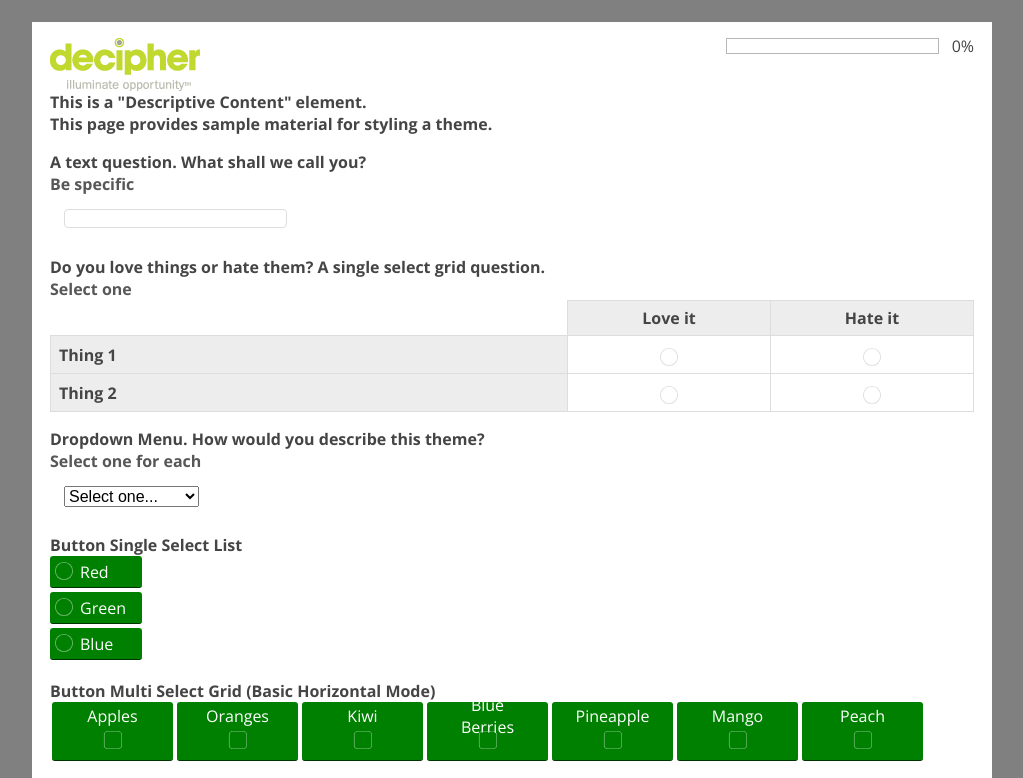
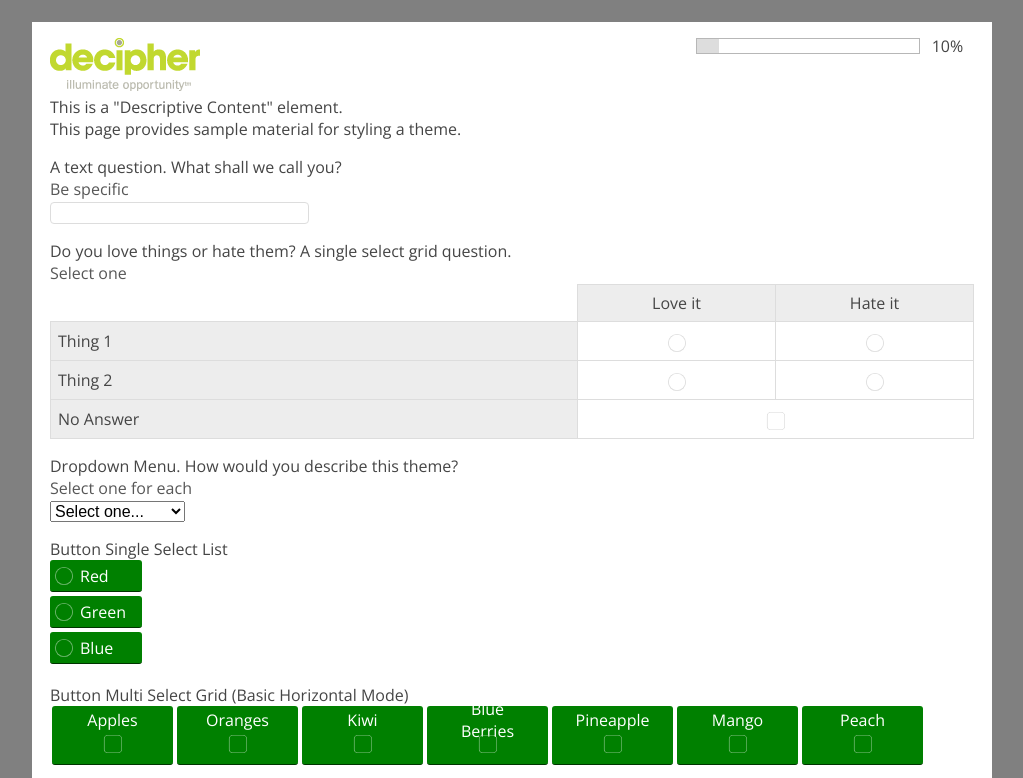
Before and after one commit to decipherinc/beacon-theming-kit, a website: page index.html in a window 1280 px wide. Shown: the top 778 px of the page, without its empty margins (128-1151 px from the left). Drawn offline with nearby package versions, Linux system fonts and the light colour scheme.

Commit message:
post design team ux test fixes

```diff
--- a/index.html
+++ b/index.html
@@ -23,13 +23,13 @@
   <div class="survey-section">
       <div class="survey-body">
 
-        <div class="surveyLogo survey-logo survey-logo-left group">
-            <img src="assets/img/decipher-logo.png" class="survey-logo-image" alt="logo" align="left">
+        <div class="logo logo-left">
+            <img src="assets/img/decipher-logo.png" class="logo-image" alt="logo">
         </div>
 
-        <div class="progress-bar progress-top" title="progress bar - 0% complete">
-          <div class="progress-box-outer"><span class="progress-box-completed" style="width: 0%;"></span></div>
-          <div class="progress-text"><span class="screen-readers-only">progress bar </span>0%</div>
+        <div class="progress-bar progress-top" title="progress bar - 10% complete">
+          <div class="progress-box-outer"><span class="progress-box-completed" style="width: 10%;"></span></div>
+          <div class="progress-text"><span class="screen-readers-only">progress bar </span>10%</div>
         </div><!-- /.progress-bar -->
 
         <form id="primary" name="primary" method="post" action="/survey/selfserve/53a/150200" enctype="application/x-www-form-urlencoded">
@@ -66,7 +66,7 @@
                                 <td colspan="1" class="cell nonempty mobile-top-border-cell"></td>
                             </tr>
                             <tr class="row row-elements even colCount-1">
-                                <td  class="cell nonempty element indent-1 mobile border-collapse groupingRows OneColumnEl    ">
+                                <td  class="cell nonempty element mobile border-collapse groupingRows OneColumnEl    ">
                                     <span class="cell-sub-wrapper cell-legend-above">
                                         <span class="cell-input cell-sub-column">
                                           <input type="text" name="ans87.0.0" id="ans87.0.0" value="" size="25" class="input text-input"/>
@@ -101,20 +101,19 @@
                             </svg>
                         </span>
                     </div>
-                    <table class="grid grid-list-mode" data-settings="auto-optimize mobile-mode group-by-row table-mode" data-height="" summary="This table contains form elements to answer the survey question">
+                    <table class="grid setWidth grid-table-mode" data-settings="auto-optimize mobile-mode group-by-row table-mode" data-height="" summary="This table contains form elements to answer the survey question">
                         <tbody>
                             <tr class="row mobile-top-border-row">
                                 <td colspan="3" class="cell nonempty mobile-top-border-cell"></td>
                             </tr>
                             <tr class="row row-col-legends row-col-legends-top colCount-2">
                                 <td class="cell empty empty-left empty-top unused mobile border-collapse"></td>
-                                <th scope="col" id="q2_c1" class="cell nonempty legend col-legend col-legend-top col-legend-basic legend-level-1 mobile border-collapse">
+                                <th scope="col" id="q2_c1" class="cell nonempty legend col-legend col-legend-top col-legend-basic legend-level-1 mobile border-collapse   " style="width: 198px; min-width: 198px;">
                                     Love it
                                 </th>
-                                <th scope="col" id="q2_c2" class="cell nonempty legend col-legend col-legend-top col-legend-basic legend-level-1 mobile border-collapse">
+                                <th scope="col" id="q2_c2" class="cell nonempty legend col-legend col-legend-top col-legend-basic legend-level-1 mobile border-collapse   " style="width: 198px; min-width: 198px;">
                                     Hate it
                                 </th>
-
                             </tr>
                         </tbody>
                         <tbody>
@@ -125,7 +124,7 @@
                                 <td headers="q2_c1" class="cell nonempty element indent-1 mobile border-collapse groupingRows    clickableCell">
                                     <span class="cell-sub-wrapper cell-legend-right">
                                         <span class="cell-input cell-sub-column">
-                                            <input type="radio" name="ans91.0.0" value="0"  class="radio"/>
+                                            <input type="radio" name="ans91.0.0" value="0" class="radio fir-hidden">
                                         </span>
                                         <span class="cell-text cell-sub-column"><label>Love it</label> </span>
                                     </span>
@@ -133,12 +132,11 @@
                                 <td headers="q2_c2" class="cell nonempty element indent-1 mobile border-collapse groupingRows    clickableCell">
                                     <span class="cell-sub-wrapper cell-legend-right">
                                         <span class="cell-input cell-sub-column">
-                                            <input type="radio" name="ans91.0.0" value="1"  class="radio"/>
+                                            <input type="radio" name="ans91.0.0" value="1" class="radio fir-hidden">
                                         </span>
                                         <span class="cell-text cell-sub-column"><label>Hate it</label> </span>
                                     </span>
                                 </td>
-
                             </tr>
                             <tr class="row row-elements odd colCount-2">
                                 <th scope="row" class="cell nonempty legend row-legend row-legend-left row-legend-basic legend-level-1 mobile border-collapse  ">
@@ -147,7 +145,7 @@
                                 <td headers="q2_c1" class="cell nonempty element indent-1 mobile border-collapse groupingRows    clickableCell">
                                     <span class="cell-sub-wrapper cell-legend-right">
                                         <span class="cell-input cell-sub-column">
-                                            <input type="radio" name="ans91.0.1" value="0"  class="radio"/>
+                                            <input type="radio" name="ans91.0.1" value="0" class="radio fir-hidden">
                                         </span>
                                         <span class="cell-text cell-sub-column"><label>Love it</label> </span>
                                     </span>
@@ -155,15 +153,27 @@
                                 <td headers="q2_c2" class="cell nonempty element indent-1 mobile border-collapse groupingRows    clickableCell">
                                     <span class="cell-sub-wrapper cell-legend-right">
                                         <span class="cell-input cell-sub-column">
-                                            <input type="radio" name="ans91.0.1" value="1"  class="radio"/>
+                                            <input type="radio" name="ans91.0.1" value="1" class="radio fir-hidden">
                                         </span>
                                         <span class="cell-text cell-sub-column"><label>Hate it</label> </span>
                                     </span>
+                                </td>
+                            </tr><tr class="row row-elements row-no-answer even">
+                            <th scope="row" class="cell nonempty legend row-legend row-legend-left row-legend-basic legend-level-1 mobile border-collapse  ">
+                                No Answer
+                            </th>
+                            <td colspan="2" headers="q2_c2" class="cell nonempty element naCell mobile border-collapse groupingRows   clickableCell">
+                                <span class="cell-sub-wrapper cell-legend-right">
+                                    <span class="cell-input cell-sub-column">
+                                        <input type="checkbox" id="_v2_na_q2.r3" name="_v2_na_q2.r3" value="1" class="input na fir-hidden">
+                                    </span>
+                                    <span class="cell-text cell-sub-column"><label>No Answer</label></span></span>
                                 </td>
 
                             </tr>
                         </tbody>
                     </table>
+
                 </div>
             </div><!-- /.question -->
 
@@ -195,7 +205,7 @@
                                 <td colspan="1" class="cell nonempty mobile-top-border-cell"></td>
                             </tr>
                             <tr class="row row-elements even colCount-1">
-                                <td  class="cell nonempty element indent-1 mobile border-collapse groupingRows OneColumnEl    ">
+                                <td  class="cell nonempty element mobile border-collapse groupingRows OneColumnEl    ">
                                     <span class="cell-sub-wrapper cell-legend-above">
                                         <span class="cell-input cell-sub-column">
                                             <select name="ans100.0.0" id="ans100.0.0" class="input dropdown">
--- a/theme.less
+++ b/theme.less
@@ -37,8 +37,8 @@
     --- Question > Question Text
     --- Question > Instructions
     --- Question > Answers
-    --- Question > Answers > Mobile First Table Styling
-    --- Question > Answers > Desktop Table Styling
+    --- Question > Answers > Table List Mode Styles
+    --- Question > Answers > Table Grid Mode Styles
     --- Buttons
     --- Exit Page
     --- Errors
@@ -82,6 +82,7 @@
 .gFontImport(@webfont);
 
 @primary-font-family: "Open Sans", Helvetica, Arial, "MS Trebuchet", sans-serif;
+@secondary-font-family: serif;
 @general-font-size: 16px;
 
 
@@ -106,6 +107,12 @@
 @instruction-font-family: @primary-font-family;
 
 
+// ******************* Question Text ******************* //
+@comment-text-color: @clr-3;
+@comment-font-size: @general-font-size;
+@comment-font-family: @primary-font-family;
+
+
 // ********************** Answers ********************** //
 @answer-text-color: @clr-3;
 @answer-font-size: @general-font-size;
@@ -117,6 +124,7 @@
 @table-cell-hover-color: lighten(@table-legend-bg-color, 12%);
 
 // Text Inputs
+@input-font-size: @general-font-size;
 @input-border-color: @clr-4;
 @input-border-color-active: @clr-6;
 
@@ -184,6 +192,16 @@
 @survey-warning-font-family: @primary-font-family;
 @survey-warning-bg-color: @warning-clr;
 
+
+// ********************* Exit Page ********************* //
+@exit-header-text-color: @clr-3;
+@exit-header-font-size: @general-font-size * 1.5;
+@exit-header-font-family: @primary-font-family;
+@exit-p-text-color: @clr-3;
+@exit-p-font-size: @general-font-size;
+@exit-p-font-family: @primary-font-family;
+
+
 // *********************** Footer *********************** //
 @footer-font-color: @clr-3;
 @footer-font-size: @general-font-size;
@@ -227,10 +245,13 @@
 /* =============================================== ( Resets ) =============================================== */
 /*
     There are already some resets in place by default, but you can add your own resets or normalize styles here.
-/*
+*/
+h1, h2, h3, h4, h5, h6 {
+  font-weight: normal;
+}
 
 
-/* ========================================== ( Reusable Classes ) ========================================== */
+/* ========================================== ( Reusable Classes ) ==========================================
 .large-text {
   font-size: 1.4em;
 }
@@ -271,15 +292,16 @@ html {
 /* ================================================= ( Logo ) =============================================== */
 .logo { // logo styles can go here
   text-align: center; // centered by default
-  img {}
 }
+
+.survey-logo-image {}
 
 .logo-left {
   text-align: left;
 }
 
 .logo-right {
-  text-align: right;
+  float: right;
 }
 
 
@@ -353,7 +375,11 @@ html {
 /* ============================================== ( Comment ) =============================================== */
 .comment {}
 
-.comment-text {}
+.comment-text {
+  color: @comment-text-color;
+  font-size: @comment-font-size;
+  font-family: @comment-font-family;
+}
 
 
 /* ============================================= ( Question ) ============================================== */
@@ -389,9 +415,9 @@ html {
 /* ========================================= ( Question > Answers ) ========================================= */
 // Answers Container
 .answers {
-  color: @question-text-color;
-  font-size: @question-font-size;
-  font-family: @question-font-family;
+  color: @answer-text-color;
+  font-size: @answer-font-size;
+  font-family: @answer-font-family;
 }
 
 // Inputs
@@ -407,6 +433,7 @@ select {
 
 input[type="text"] {
   border: 1px solid @input-border-color;
+  font-size: @input-font-size;
   -moz-border-radius: 4px;
   -webkit-border-radius: 4px;
   border-radius: 4px;
@@ -418,6 +445,7 @@ input[type="text"] {
 textarea {
   width: 100%;
   border: 1px solid @input-border-color;
+  font-size: @input-font-size;
   -moz-border-radius: 4px;
   -webkit-border-radius: 4px;
   border-radius: 4px;
@@ -427,7 +455,7 @@ textarea {
   }
 }
 
-/* =========================== ( Question > Answers > Mobile First Table Styles ) =========================== */
+/* ============================ ( Question > Answers > Table List Mode Styles ) ============================ */
 // Mobile col-legends (<label>)
 .cell-text {
   padding: 0 0.4em;
@@ -439,13 +467,11 @@ textarea {
 // Legends (includes typical legends and mobile-only col group legends)
 // all legends (row and col)
 .legend {
-  padding: 7px;
+  font-weight: normal;
 }
 
 // Table cells with Inputs
 .element {
-  padding: 0.7em;
-  // Hover Formatting
   &:hover, &:focus, &:active {
     background-color: @table-cell-hover-color;
   }
@@ -459,19 +485,19 @@ textarea {
 // Indentation levels on mobile exclusively
 // Cells need extra indentation to show hierarchy.
 .indent-1 {
-  padding-left: 14px;
+  padding-left: 0.5em;
 }
 .indent-2 {
-  padding-left: 21px;
+  padding-left: 1em;
 }
 .indent-3 {
-  padding-left: 28px;
+  padding-left: 1.5em;
 }
 
 // Legend formatting on mobile exclusively
 // Parents of element cells (such as groups) need extra formatting to show hierarchy.
 .legend-level-1 {
-  font-size: 1.05em;
+  font-size: @general-font-size;
 }
 .legend-level-2 {
   font-size: 1.25em;
@@ -481,30 +507,27 @@ textarea {
 }
 
 // "No Answer" rows
-.row-na {}
+.row-no-answer {}
 
 
-/* ============================= ( Question > Answers > Desktop Table Styling ) ============================= */
+/* ============================ ( Question > Answers > Table Grid Mode Styles ) ============================ */
 /*
   All the desktop grid styles need to have the .grid-desktop-mode prefixed before
   These take place until a table absolutely must collapse.. It's a long story.
 */
 .grid-table-mode {
   .legend {
-    font-size: 1em; // Reset font-sizes back to normal.
     background-color: @table-legend-bg-color;
-    padding: 0.4em 0.5em;
+    padding: 7px;
+    font-size: 1em;
   }
   .row-legend-group {
-    font-size: 1.2em;
     background-color: contrast(@fg-color, darken(@table-legend-bg-color, 6), lighten(@table-legend-bg-color, 10), 53%);
   }
   input[type="text"] {
-    padding: 1px 0.5em;
     -moz-border-radius: 2px;
     -webkit-border-radius: 2px;
     border-radius: 2px;
-    font-size: 1em;
   }
   textarea {
     padding: 2px;
@@ -517,12 +540,11 @@ textarea {
     // table border styling
     border: 1px solid @input-border-color;
   }
-  &.grid-group-by-col .col-legend-group {
-    font-size: 1em;
+  &.grid-group-by-col .col-legend-group {}
+  .element { // cells containing inputs
+    padding: 7px;
   }
-  .element { // cells containing inputs
-    padding: 0.4em;
-  }
+  .row-no-answer {}
 }
 
 
@@ -581,10 +603,18 @@ textarea {
 .exit-message {}
 
 // Header Text
-.exit-message-header {}
+.exit-message-header {
+  color: @exit-header-text-color;
+  font-size: @exit-header-font-size;
+  font-family: @exit-header-font-family;
+}
 
 // Additional Text/Messages
-.exit-message-text {}
+.exit-message-text {
+  color: @exit-p-text-color;
+  font-size: @exit-p-font-size;
+  font-family: @exit-p-font-family;
+}
 
 
 /* =============================================== ( Errors ) =============================================== */
@@ -634,10 +664,6 @@ textarea {
   color: @survey-info-text-color;
   font-size: @survey-info-font-size;
   font-family: @survey-info-font-family;
-  -moz-border-radius: 5px;
-  -webkit-border-radius: 5px;
-  border-radius: 5px;
-  padding: 10px;
 }
 
 // Warning container
@@ -647,13 +673,15 @@ textarea {
   color: @survey-warning-text-color;
   font-size: @survey-warning-font-size;
   font-family: @survey-warning-font-family;
-  padding: 10px;
-  font-weight: bold;
 }
 
 // Autosave Restart Message
 .autosave-restart {
-  border: 1px solid #3670A0;
+  color: @btn-text-color;
+  font-size: @btn-font-size;
+  font-family: @btn-font-family;
+  background-color: @btn-bg-color;
+  border-bottom: 2px solid @btn-border-color;
   -moz-border-radius: 4px;
   -webkit-border-radius: 4px;
   border-radius: 4px;
@@ -663,7 +691,10 @@ textarea {
   text-align: center;
   text-decoration: none;
   max-width: @fg-inner-width-mobile;
-  &:hover, &:focus {}
+  &:hover, &:focus {
+    background-color: @btn-bg-color-hover;
+    border-color: @btn-border-color-hover;
+  }
   @media @desktop {
     max-width: @fg-inner-width-desktop;
   }
```
Also changed, not shown: page-2.html (+2 -30 lines), page-3.html (+3 -3 lines), assets/css/less-compiled.css.
